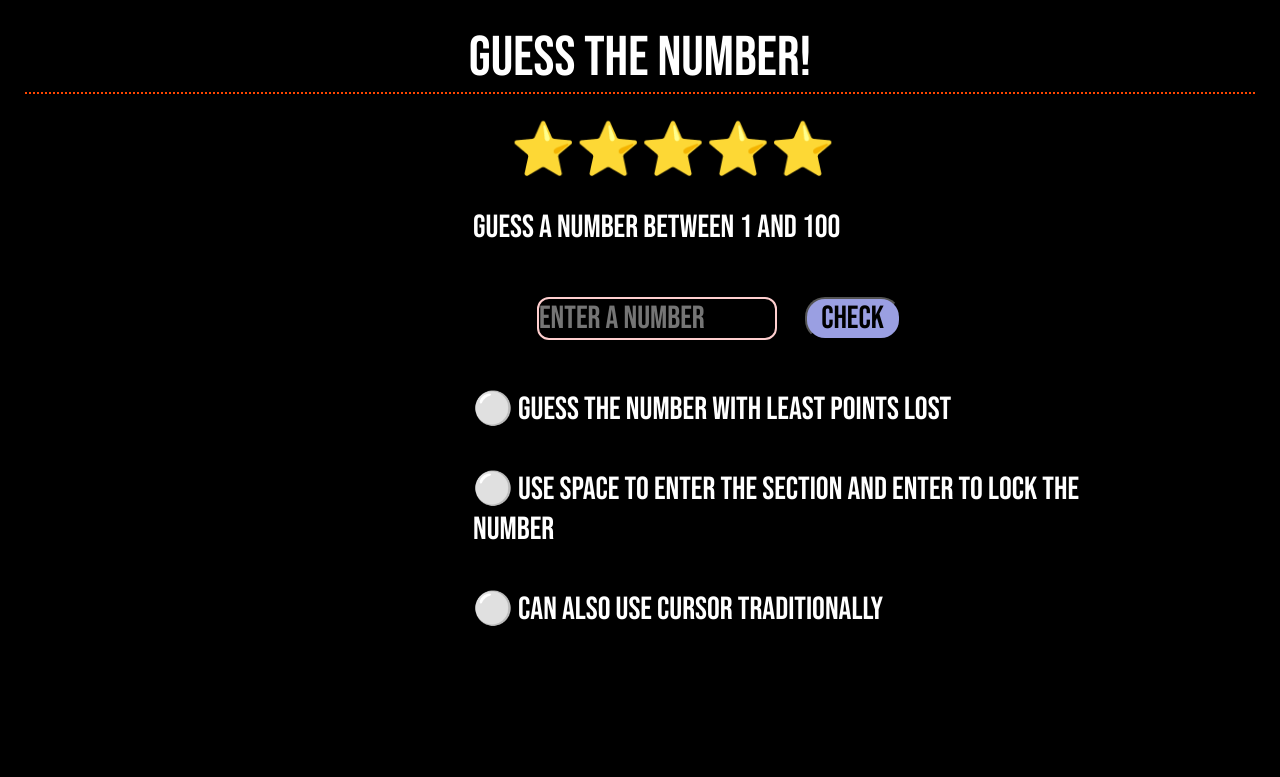
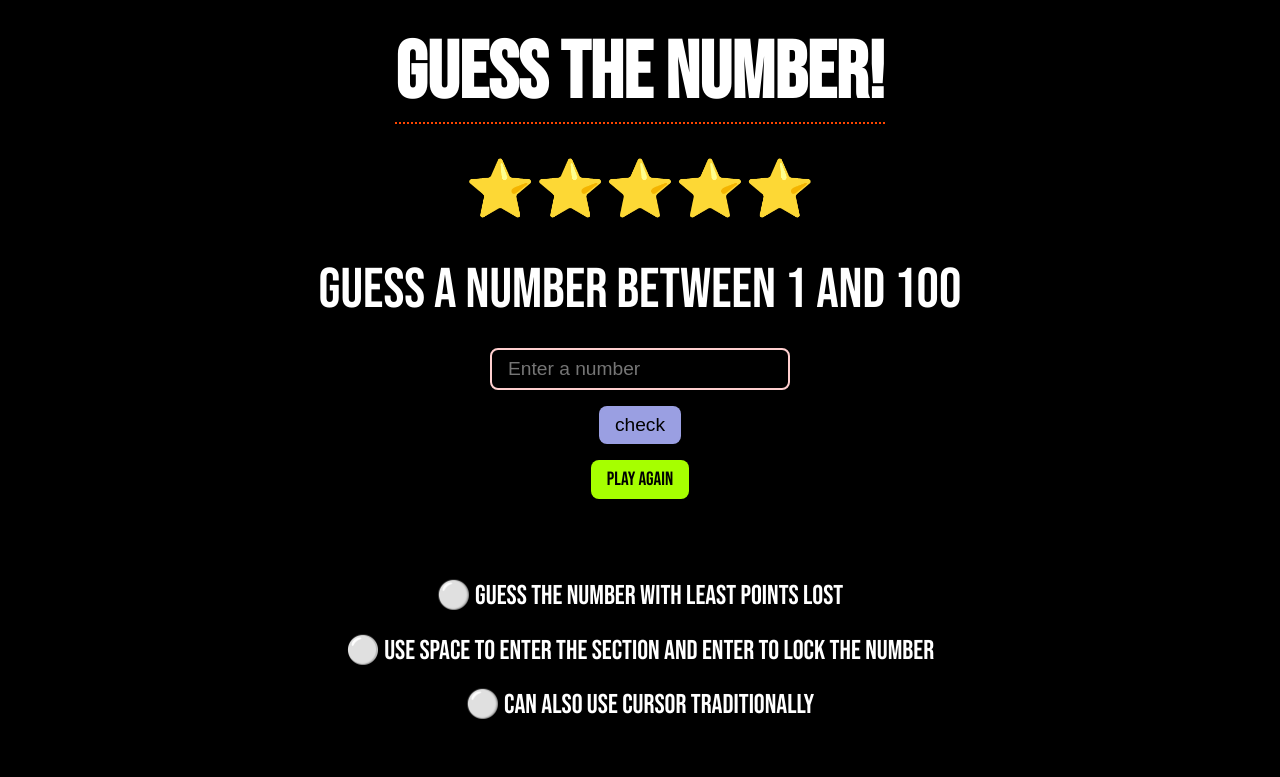
Before and after one commit to pranavkhaspa/guess-the-number, a plain HTML site: page game.html in a window 1280 px wide. Drawn offline with Linux system fonts and the light colour scheme; a web font is replaced by a local one.

Commit message:
ui-revamp

```diff
--- a/game.html
+++ b/game.html
@@ -22,7 +22,8 @@
     <div id="rules">
         <p>⚪ Guess the number with least points lost</p><br>
         <p>⚪ use space to enter the section and enter to lock the number</p><br>
-        <p>⚪ Can also use cursor traditionally</p>
+        <p>⚪ Can also use cursor traditionally</p><br>
+        <p id="hide" > Check console for testing</p>
 
     </div>
 
--- a/script.js
+++ b/script.js
@@ -6,9 +6,10 @@ const num = document.getElementById("num");
 const instruction = document.getElementById("msg");
 const life = document.getElementById("score");
 const button = document.getElementById("check");
-const restart=document.getElementById("restart")
-const prevguess = document.getElementById("prevguess").querySelector("p");
-
+const restart = document.getElementById("restart");
+const prevguess = document.getElementById("prevguess"); // Targeting the div
+const hide = document.getElementById("hide");
+hide.innerText=` Testing purposes only dont cheat :  ${guess}`;
 document.addEventListener("keydown", handleactive);
 document.addEventListener("keyup", handleinactive);
 button.addEventListener("click", checknum);
@@ -18,7 +19,7 @@ function handleactive(e) {
     if (keysactive["Enter"] === true) {
         checknum();
     }
-    if (e.key==" "){
+    if (e.key == " ") {
         e.preventDefault();
         num.focus();
     }
@@ -30,6 +31,7 @@ function handleinactive(e) {
 
 function checknum() {
     if (life.innerText === "") {
+        instruction.style.display = "inline-block";
         instruction.innerText = "Game over! No more lives left.";
         return; // Prevent further play when lives are over
     }
@@ -40,29 +42,37 @@ function checknum() {
         if (guess === userint) {
             instruction.innerText = `Congrats! You guessed it right!`;
             instruction.style.backgroundColor = "green";
-            restart.style.display="inline-block";
+            restart.style.display = "inline-block";
         } else {
             if (!arr.includes(userint)) {
                 arr.push(userint);
-                prevguess.innerText = arr.join(", ");
+                prevguess.style.display = "inline-block"; // Display the container
+                prevguess.querySelector("p").innerText = arr.join(", "); // Update the child
             }
             if (Math.abs(guess - userint) > 10) {
                 if (guess > userint) {
                     instruction.innerText = "Too low, go higher!";
+                    instruction.style.backgroundColor="red";
                 } else {
                     instruction.innerText = "Too high, go lower!";
+                    instruction.style.backgroundColor="rgba(255, 0, 0, 0.575)";
+
                 }
             } else {
                 if (guess > userint) {
                     instruction.innerText = "Go higher!";
+
+                    instruction.style.backgroundColor="orange";
                 } else {
                     instruction.innerText = "Go lower!";
+                 instruction.style.backgroundColor="orangered";
+
                 }
             }
             life.innerText = life.innerText.slice(0, -1); // Remove one star
             if (life.innerText === "") {
                 instruction.innerText = "Game over! No more lives left.";
-                restart.style.display="inline-block";
+                restart.style.display = "inline-block";
             }
         }
         num.value = "";
--- a/styles.css
+++ b/styles.css
@@ -1,90 +1,114 @@
-*{
+/* General Reset */
+* {
     margin: 0;
     padding: 0;
     box-sizing: border-box;
+}
+html, body {
+    height: 100%;
+    width: 100%;
+    background-color: black;
+    font-family: "Bebas Neue", serif;
     color: white;
-    position: relative;
-    font-family: "Bebas Neue", serif;
-  font-weight: 400;
-  font-style: normal;
+    display: flex;
+    flex-direction: column;
+    align-items: center;
+    justify-content: center;
+    overflow-x: hidden;
 }
-html , body{
-    height: 100vh;
-    width: 100vw;
+#hide{
+    color: black;
+}
+/* Heading */
+h1 {
+    font-size: 5rem;
+    text-align: center;
+    border-bottom: 2px dotted orangered;
+    margin-bottom: 1rem;
+}
+
+/* Score and Instruction */
+#score, #instruction {
+    font-size: 3.5rem;
+    text-align: center;
+    margin: 1rem 0;
+}
+
+/* Input and Buttons */
+input, button, a {
+    font-size: 1.2rem;
+    padding: 0.5rem 1rem;
+    margin: 0.5rem;
+    border-radius: 8px;
+    border: none;
+}
+
+input {
     background-color: black;
-    position: relative;
-    overflow-x: hidden;
+    border: 2px solid rgb(255, 207, 207);
+    color: white;
+    width: 100%;
+    max-width: 300px;
+}
+
+button {
+    background-color: rgb(154, 159, 226);
+    color: black;
+}
+
+a {
+    background-color: rgb(166, 255, 0);
+    color: black;
+    text-decoration: none;
+    display: inline-block;
+}
+
+/* Messages and Rules */
+#prevguess, #msg {
+    margin: 1rem 0;
+    padding: 1rem;
+    text-align: center;
+    border-radius: 8px;
+    max-width: 400px;
+}
+
+#prevguess {
+    display: none;
+    background-color: yellowgreen;
+}
+
+#msg {
+        text-align: center;
+        max-width: 45vh;
+        color: 1.5rem;
+        font-size: 4vh;
+        padding: 10px;
+        border-radius: 5px;
+        margin: 20px auto;
 
 }
-h1{
-    border-bottom: dotted 2px  orangered;
-    font-size: 7vh;
-    right: auto;
+
+#rules {
+    font-size: 1.7rem;
+    line-height: 1.7rem;
+    margin-top: 1rem;
     text-align: center;
-    margin: 25px;
 }
-#score{
-    text-align: center;
-    max-width: 50vh;
-    font-size: 6.5vh;
-    right: -35%;
-    margin: 25px;
 
+/* Responsive Design */
+@media (max-width: 768px) {
+    h1 {
+        font-size: 2.5rem;
+    }
+    #score, #instruction {
+        font-size: 1.5rem;
+    }
+    input, button, a {
+        font-size: 0.875rem;
+        padding: 0.5rem;
+    }
+    #rules {
+        line-height: 1rem;
+        font-size: 1.075rem;
+    }
 }
-#instruction{
-    font-size: 4vh;
-    right: -35%;
-    margin: 25px;
-}
-#num{
-    width: 30vh;
-    font-size: 4vh;
-    right: -40%;
-    background-color: black;
-    border-radius: 12px;
-    border: solid 2px rgb(255, 207, 207);
-    margin: 25px;
-}
-#prevguess{
-    text-align: center;
-    max-width: 30vh;
-    font-size: 4vh;
-    right: -40%;
-    background-color: yellowgreen;
-    margin: 25px;
-}
-#msg{
-    max-width: 45vh;
-    text-align: center;
-    right: -41%;
-    font-size: 4vh;
-    background-color: red;
-}
-#rules{
-    max-width: 50%;
-    max-height: 65%;
-    right: -35%;
-    font-size: 4vh;
-    margin: 25px;
-    line-height: 5vh;
-}
-#check{
-    width: 12vh;
-    font-size: 4vh;
-    background-color: rgb(154, 159, 226);
-    color: black;
-    right: -40%;
-    border-radius: 20px;
-}
-#restart{
-    text-decoration: none;
-    width: 25vh;
-    font-size: 5vh;
-    background-color: rgb(166, 255, 0);
-    color: black;
-    right: -40%;
-    margin-left: 30px;
-    border-radius: 20px;
-    padding: 7px;
-    display: none;
-}
```
